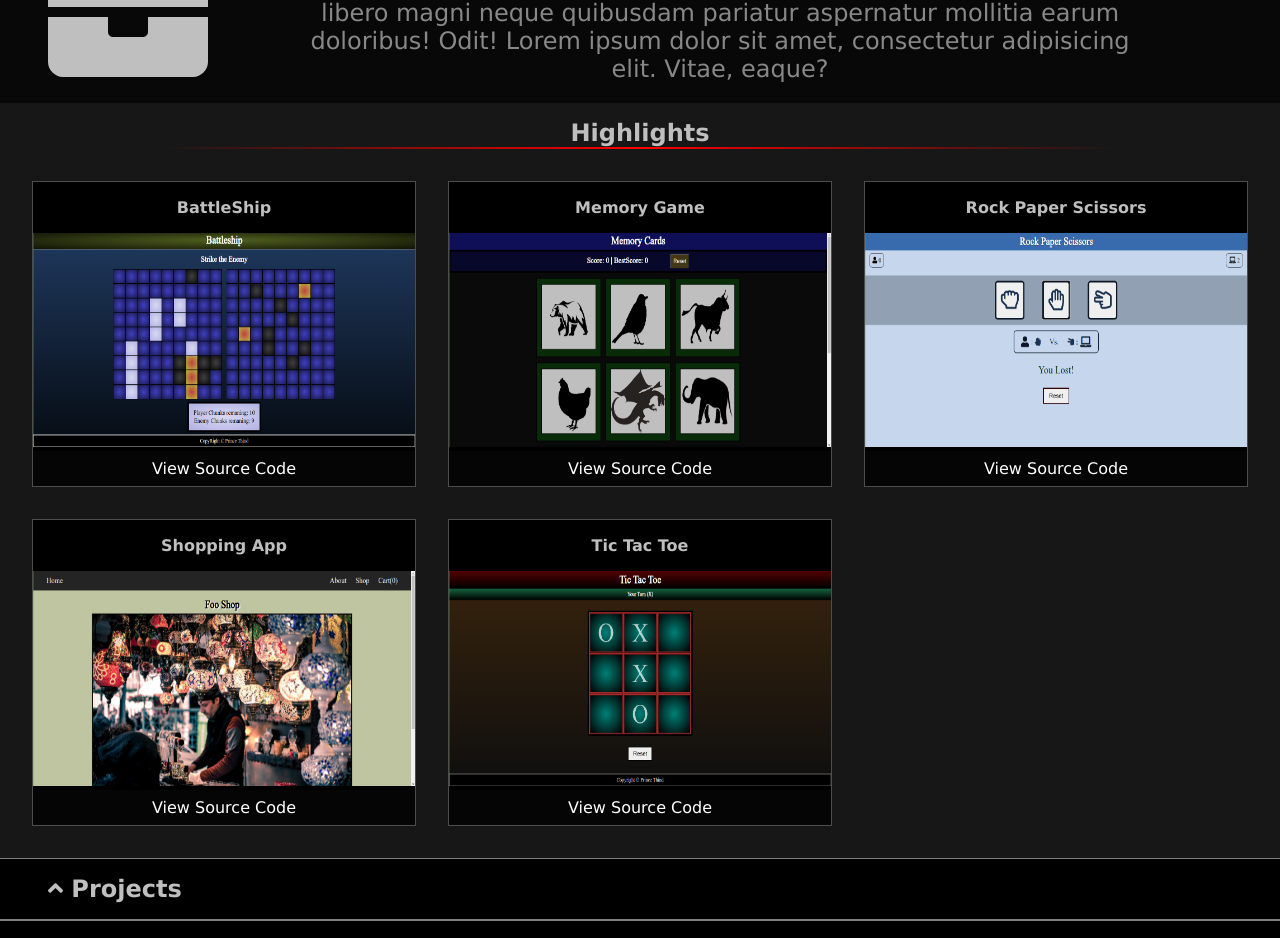
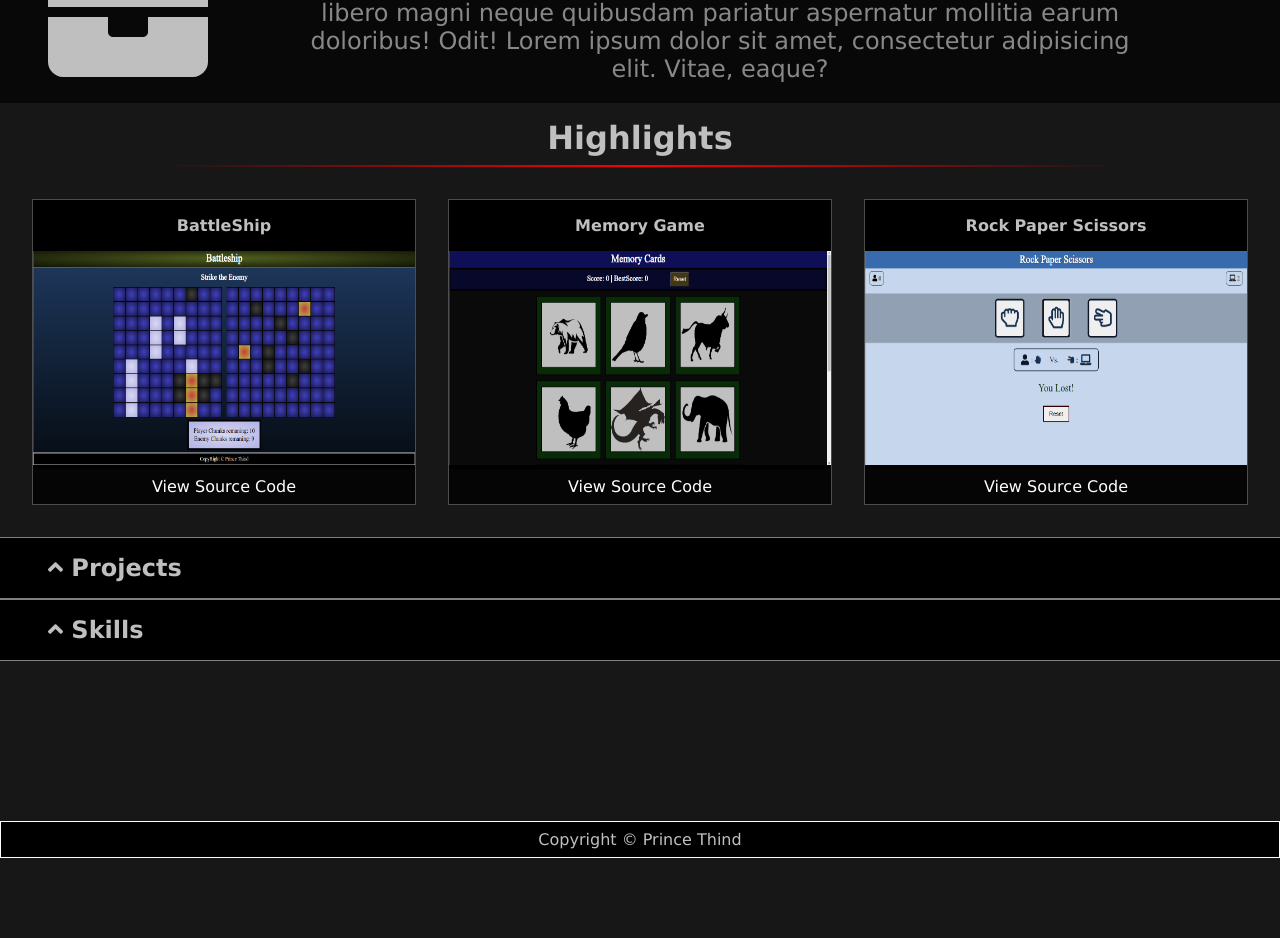
Before and after one commit to prince-thind/prince-thind.github.io, a Next.js app: page /work in a window 1280 px wide. Shown: the part 151-1089 px from the top of the page. After the commit the page ends 1009 px from the top, so only its background shows below. Built offline with nearby package versions, Linux system fonts and the light colour scheme.

Commit message:
minor design update in work page

```diff
--- a/lib/highlightProjects.js
+++ b/lib/highlightProjects.js
@@ -27,18 +27,18 @@ const highlightProjects = [
     sourceLink: "https://github.com/Prince-Thind/rock-paper-scissors",
     imageLink: "https://prince-thind.github.io/rock-paper-scissors/",
   },
-  {
-    name: "Shopping App",
-    image: images["shopping-app-react"],
-    sourceLink: "https://github.com/Prince-Thind/shopping-app-react",
-    imageLink: "https://prince-thind.github.io/shopping-app-react/#/",
-  },
-  {
-    name: "Tic Tac Toe",
-    image: images["tic-tac-toe"],
-    sourceLink: "https://github.com/Prince-Thind/tic-tac-toe",
-    imageLink: "https://prince-thind.github.io/tic-tac-toe/",
-  },
+  // {
+  //   name: "Shopping App",
+  //   image: images["shopping-app-react"],
+  //   sourceLink: "https://github.com/Prince-Thind/shopping-app-react",
+  //   imageLink: "https://prince-thind.github.io/shopping-app-react/#/",
+  // },
+  // {
+  //   name: "Tic Tac Toe",
+  //   image: images["tic-tac-toe"],
+  //   sourceLink: "https://github.com/Prince-Thind/tic-tac-toe",
+  //   imageLink: "https://prince-thind.github.io/tic-tac-toe/",
+  // },
 ];
 
 export default highlightProjects;
--- a/pages/work.js
+++ b/pages/work.js
@@ -4,7 +4,7 @@ import Grid from "../components/grid";
 import uniqid from "uniqid";
 import skills from "../lib/skills";
 import styles from "../styles/Work.module.scss";
-import { faBriefcase } from "@fortawesome/free-solid-svg-icons";
+import { faBriefcase as Icon } from "@fortawesome/free-solid-svg-icons";
 import { FontAwesomeIcon } from "@fortawesome/react-fontawesome";
 
 import projects from "../lib/projects";
@@ -21,7 +21,7 @@ export default function Work() {
       </Head>
       <div className={styles["work-section"]}>
         <div>
-          <FontAwesomeIcon icon={faBriefcase} className={styles["logo"]} />
+          <FontAwesomeIcon icon={Icon} className={styles["logo"]} />
         </div>
         <section className={styles["work-description"]}>
           <h1>Work</h1>
--- a/styles/Work.module.scss
+++ b/styles/Work.module.scss
@@ -20,6 +20,8 @@
 }
 .highlights-heading {
   margin-top: 1rem;
+  margin-bottom: 0.5rem;
+  font-size: 2rem;
 }
 .skills-list {
   background-color: black;
```
